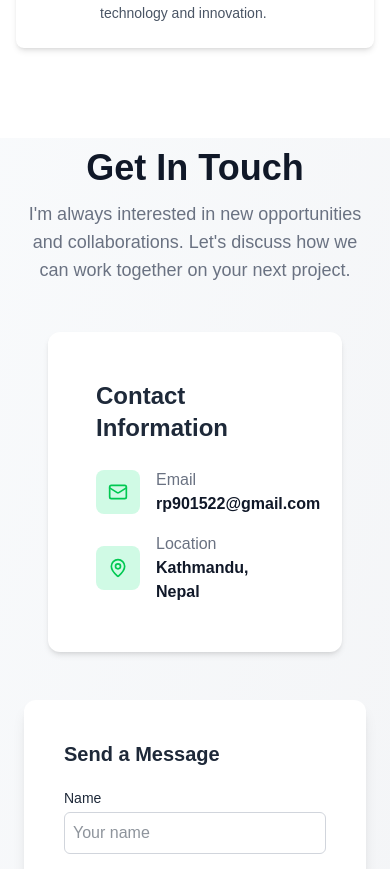
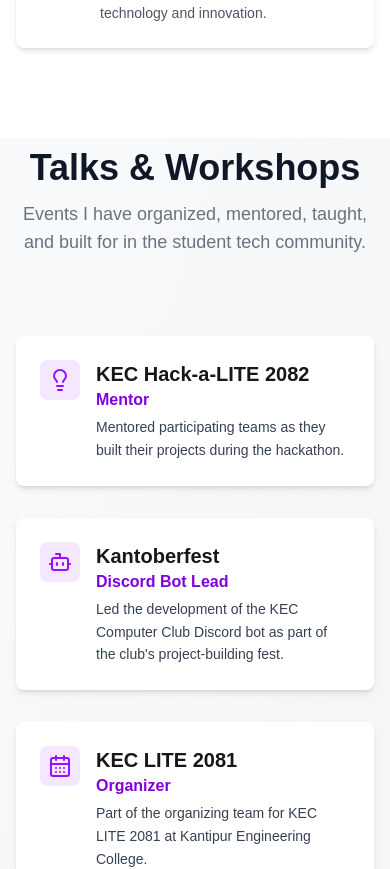
Before and after one commit to RakeshPandey0/portfolio, a Next.js app: page / in a window 390 px wide. Shown: the part 10600-11469 px from the top of the page. Built offline with nearby package versions, Linux system fonts and the light colour scheme.

Commit message:
feat: add Talks & Workshops and Certifications sections, fix mobile menu crash

```diff
--- /dev/null
+++ b/app/_components/Certifications/page.jsx
@@ -0,0 +1,68 @@
+import React from "react";
+import { ExternalLinkIcon } from "lucide-react";
+import TechnologyBadge from "../ui/TechnologyBadge";
+import { certifications } from "@/app/assets/certifications";
+
+const page = () => {
+  return (
+    <section id="certifications-list" className="py-16 px-4 bg-white">
+      <div className="w-full max-w-7xl mx-auto">
+        <div
+          id="header"
+          className="flex flex-col justify-center items-center text-center mb-12"
+        >
+          <h2 className="text-4xl font-bold text-gray-900">
+            Certifications & Honors
+          </h2>
+          <p className="text-lg text-gray-500 max-w-3xl mx-auto mb-8 mt-3">
+            Courses, competitions, and recognitions that back up my work in
+            data science, machine learning, and research.
+          </p>
+        </div>
+
+        {/* Certifications Grid */}
+        <div className="grid grid-cols-1 md:grid-cols-2 lg:grid-cols-3 gap-8">
+          {certifications.map((certification, index) => {
+            return (
+              // Certification Card
+              <div
+                id="card"
+                key={index}
+                className="rounded-lg flex flex-col bg-white p-6 shadow-md hover:shadow-lg transition-all duration-250"
+              >
+                {/* Certification Card Header */}
+                <div id="card-header" className="flex items-start gap-4">
+                  <certification.icon className="flex-shrink-0 p-2 text-emerald-600 rounded-lg bg-emerald-100 size-11" />
+                  <div className="flex flex-col gap-2">
+                    <h3 className="text-xl font-semibold">
+                      {certification.title}
+                    </h3>
+                    {/* Issuer & date */}
+                    <div id="card-tech" className="flex flex-wrap gap-2">
+                      <TechnologyBadge tech={certification.issuer} />
+                      <TechnologyBadge tech={certification.date} />
+                    </div>
+                  </div>
+                </div>
+                {/* Credential Button - only for certificates with a public link */}
+                {certification.link && (
+                  <a
+                    href={certification.link}
+                    target="_blank"
+                    rel="noopener noreferrer"
+                    className="inline-flex items-center gap-2 rounded-md bg-white px-4 py-2 text-sm font-medium leading-normal text-gray-600 border border-gray-300 transition-all duration-150 hover:bg-gray-100 shadow-sm mt-4 w-max"
+                  >
+                    <ExternalLinkIcon className="size-4" />
+                    View Credential
+                  </a>
+                )}
+              </div>
+            );
+          })}
+        </div>
+      </div>
+    </section>
+  );
+};
+
+export default page;
--- /dev/null
+++ b/app/_components/Events/page.jsx
@@ -0,0 +1,58 @@
+import React from "react";
+import { events } from "@/app/assets/events";
+
+const page = () => {
+  return (
+    <section
+      id="talks-workshops"
+      // Adjusted padding for better responsiveness
+      className="py-16 px-4 bg-gradient-to-br from-slate-50 to-gray-100"
+    >
+      <div className="w-full max-w-7xl mx-auto">
+        <div
+          id="header"
+          className="flex flex-col justify-center items-center text-center mb-12"
+        >
+          <h2 className="text-4xl font-bold text-gray-900">
+            Talks & Workshops
+          </h2>
+          <p className="text-lg text-gray-500 max-w-3xl mx-auto mb-8 mt-3">
+            Events I have organized, mentored, taught, and built for in the
+            student tech community.
+          </p>
+        </div>
+
+        {/* Events Grid */}
+        <div className="grid grid-cols-1 md:grid-cols-2 lg:grid-cols-3 gap-8">
+          {events.map((event, index) => {
+            return (
+              // Event Card
+              <div
+                id="card"
+                key={index}
+                className="rounded-lg flex flex-col bg-white p-6 shadow-md hover:shadow-lg transition-all duration-250"
+              >
+                {/* Event Card Header */}
+                <div id="card-header" className="flex flex-row items-start gap-4">
+                  {/* Icon is flex-shrink-0 to prevent it from shrinking on smaller screens */}
+                  <event.icon className="flex-shrink-0 p-2 text-purple-600 rounded-lg bg-purple-100 size-10" />
+                  <div className="flex flex-col justify-center">
+                    <h3 className="text-xl font-semibold">{event.title}</h3>
+                    <p className="text-md font-black text-purple-700">
+                      {event.role}
+                    </p>
+                    <p className="text-sm text-gray-700 leading-relaxed mt-1">
+                      {event.description}
+                    </p>
+                  </div>
+                </div>
+              </div>
+            );
+          })}
+        </div>
+      </div>
+    </section>
+  );
+};
+
+export default page;
--- a/app/_components/Navbar/page.jsx
+++ b/app/_components/Navbar/page.jsx
@@ -1,7 +1,7 @@
 "use client";
 
 import Link from "next/link";
-import { useState, useEffect } from "react";
+import { useState } from "react";
 
 export default function Navbar() {
   const [mobileOpen, setMobileOpen] = useState(false);
@@ -13,6 +13,8 @@ export default function Navbar() {
     { id: "skills", label: "Skills" },
     { id: "education", label: "Education" },
     { id: "research", label: "Research" },
+    { id: "events", label: "Events" },
+    { id: "certifications", label: "Certifications" },
     { id: "contact", label: "Contact" },
   ];
 
@@ -69,16 +71,9 @@ export default function Navbar() {
                   <Link
                     href={`#${link.id}`}
                     onClick={() => setMobileOpen(false)}
-                    className={`block pb-1 text-lg transition-all duration-300 ${
-                      active === link.id
-                        ? "text-blue-400 font-semibold"
-                        : "text-gray-300 dark:text-gray-700 hover:text-blue-300 dark:hover:text-blue-600"
-                    }`}
+                    className="block pb-1 text-lg transition-all duration-300 text-gray-300 dark:text-gray-700 hover:text-blue-300 dark:hover:text-blue-600"
                   >
                     {link.label}
-                    {active === link.id && (
-                      <span className="block h-[2px] w-full bg-blue-400 dark:bg-blue-600 rounded-full mt-1"></span>
-                    )}
                   </Link>
                 </li>
               ))}
--- /dev/null
+++ b/app/assets/certifications.js
@@ -0,0 +1,57 @@
+import { BadgeCheck, Trophy, FileCheck } from "lucide-react";
+
+export const certifications = [
+    {
+      title: "Intro to Machine Learning",
+      issuer: "Kaggle",
+      date: "May 2024",
+      link: "https://www.kaggle.com/learn/certification/pandeyrakesh000/intro-to-machine-learning",
+      icon: BadgeCheck,
+    },
+    {
+      title: "Pandas",
+      issuer: "Kaggle",
+      date: "May 2024",
+      link: "https://www.kaggle.com/learn/certification/pandeyrakesh000/pandas",
+      icon: BadgeCheck,
+    },
+    {
+      title: "Data Visualization",
+      issuer: "Kaggle",
+      date: "Jun 2024",
+      link: "https://www.kaggle.com/learn/certification/pandeyrakesh000/data-visualization",
+      icon: BadgeCheck,
+    },
+    {
+      title: "Feature Engineering",
+      issuer: "Kaggle",
+      date: "Jul 2024",
+      link: "https://www.kaggle.com/learn/certification/pandeyrakesh000/feature-engineering",
+      icon: BadgeCheck,
+    },
+    {
+      title: "Intro to SQL",
+      issuer: "Kaggle",
+      date: "Sep 2024",
+      link: "https://www.kaggle.com/learn/certification/pandeyrakesh000/intro-to-sql",
+      icon: BadgeCheck,
+    },
+    {
+      title: "Python with AI Workshop",
+      issuer: "Code for Change",
+      date: "2024",
+      icon: BadgeCheck,
+    },
+    {
+      title: "IEEE Xtreme 2024 - 23rd in Nepal",
+      issuer: "IEEE",
+      date: "Oct 2024",
+      icon: Trophy,
+    },
+    {
+      title: "Certificate of Reviewer",
+      issuer: "IRJMT",
+      date: "Aug 2024",
+      icon: FileCheck,
+    },
+  ];
--- /dev/null
+++ b/app/assets/events.js
@@ -0,0 +1,39 @@
+import { CalendarDays, Presentation, Code, Lightbulb, Bot } from "lucide-react";
+
+export const events = [
+    {
+      title: "KEC Hack-a-LITE 2082",
+      role: "Mentor",
+      description:
+        "Mentored participating teams as they built their projects during the hackathon.",
+      icon: Lightbulb,
+    },
+    {
+      title: "Kantoberfest",
+      role: "Discord Bot Lead",
+      description:
+        "Led the development of the KEC Computer Club Discord bot as part of the club's project-building fest.",
+      icon: Bot,
+    },
+    {
+      title: "KEC LITE 2081",
+      role: "Organizer",
+      description:
+        "Part of the organizing team for KEC LITE 2081 at Kantipur Engineering College.",
+      icon: CalendarDays,
+    },
+    {
+      title: "Decode the SQL Workshop",
+      role: "Instructor",
+      description:
+        "Co-instructed a hands-on SQL workshop as a KEC LITE 2081 pre-event.",
+      icon: Presentation,
+    },
+    {
+      title: "Hack-a-LITE 2081",
+      role: "Participant",
+      description:
+        "Built QuickDine, a QR-based restaurant ordering and billing prototype, with my team in a 32-hour hackathon.",
+      icon: Code,
+    },
+  ];
--- a/app/page.js
+++ b/app/page.js
@@ -4,6 +4,8 @@ import Project from "./_components/Project/page";
 import Skills from "./_components/Skills/page";
 import Education_Experience from "./_components/Education_Experience/page";
 import Research from "./_components/Research/page";
+import Events from "./_components/Events/page";
+import Certifications from "./_components/Certifications/page";
 import Contact from "./_components/Contact/page";
 export default function Home() {
   return (
@@ -14,6 +16,8 @@ export default function Home() {
       <section id="skills" className="min-h-screen scroll-mt-28"><Skills /></section>
       <section id="education" className="min-h-screen scroll-mt-28"><Education_Experience /></section>
       <section id="research" className="min-h-screen scroll-mt-28"><Research /></section>
+      <section id="events" className="min-h-screen scroll-mt-28"><Events /></section>
+      <section id="certifications" className="min-h-screen scroll-mt-28"><Certifications /></section>
       <section id="contact" className="min-h-screen scroll-mt-28"><Contact /></section>
     </main>
   );
```
